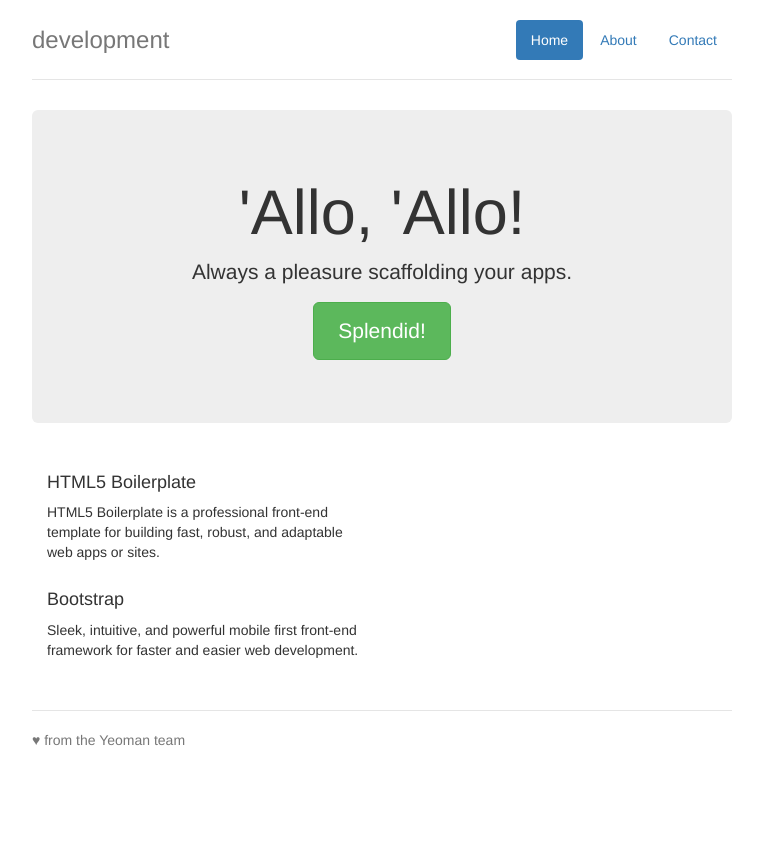
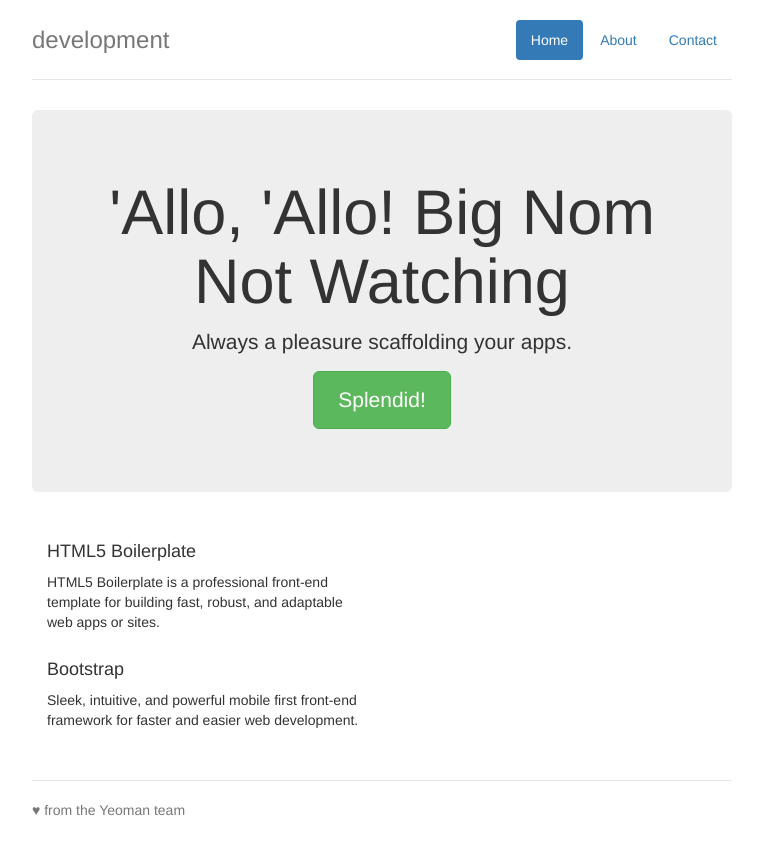
Before and after one commit to BigNom/critical-path-css-demo, a website: page app/index.html in a window 1280 px wide. Shown: the whole page, without its empty margins (258-1021 px from the left). Before the commit the page ends 800 px from the top, so only its background shows below. Drawn offline with nearby package versions, Linux system fonts and the light colour scheme; files that its build step writes are made by us from their sources.

Commit message:
gh-pages

```diff
--- a/app/index.html
+++ b/app/index.html
@@ -29,7 +29,7 @@
             </div>
 
             <div class="jumbotron">
-                <h1>'Allo, 'Allo!</h1>
+                <h1>'Allo, 'Allo! Big Nom Not Watching</h1>
                 <p class="lead">Always a pleasure scaffolding your apps.</p>
                 <p><a class="btn btn-lg btn-success" href="#">Splendid!</a></p>
             </div>
--- a/gulpfile.js
+++ b/gulpfile.js
@@ -2,7 +2,7 @@
 // generated on 2014-07-15 using generator-gulp-webapp 0.1.0
 
 var gulp = require('gulp');
-var critical = require('critical');
+// var critical = require('critical');
 
 // load plugins
 var $ = require('gulp-load-plugins')();
```
Also changed, not shown: README.md, dist/index-critical.html (deleted), dist/index.html.
